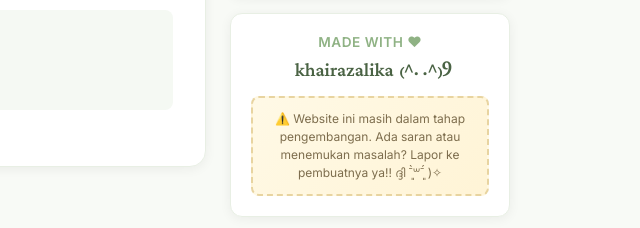
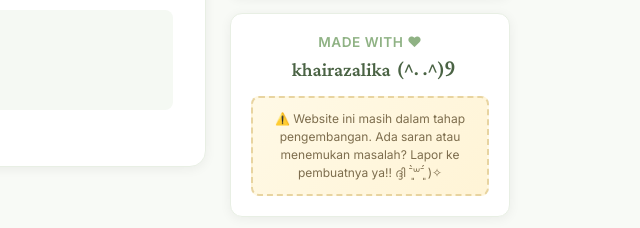
Before and after one commit to zalikaza/EYDmaster, a plain HTML site: page index.html in a window 1280 px wide. Shown: the part 738-966 px from the top of the page, 580-1220 px from the left. Drawn offline with nearby package versions, Linux system fonts and the light colour scheme.

Commit message:
Update index.html

```diff
--- a/index.html
+++ b/index.html
@@ -886,7 +886,7 @@
                     <div class="creator-name">
                         <span></span>
                         <span>khairazalika</span>
-                        <span>₍^. .^₎Ⳋ</span>
+                        <span>(^. .^)Ⳋ</span>
                     </div>
 
                     <div class="dev-notice-small">
```
